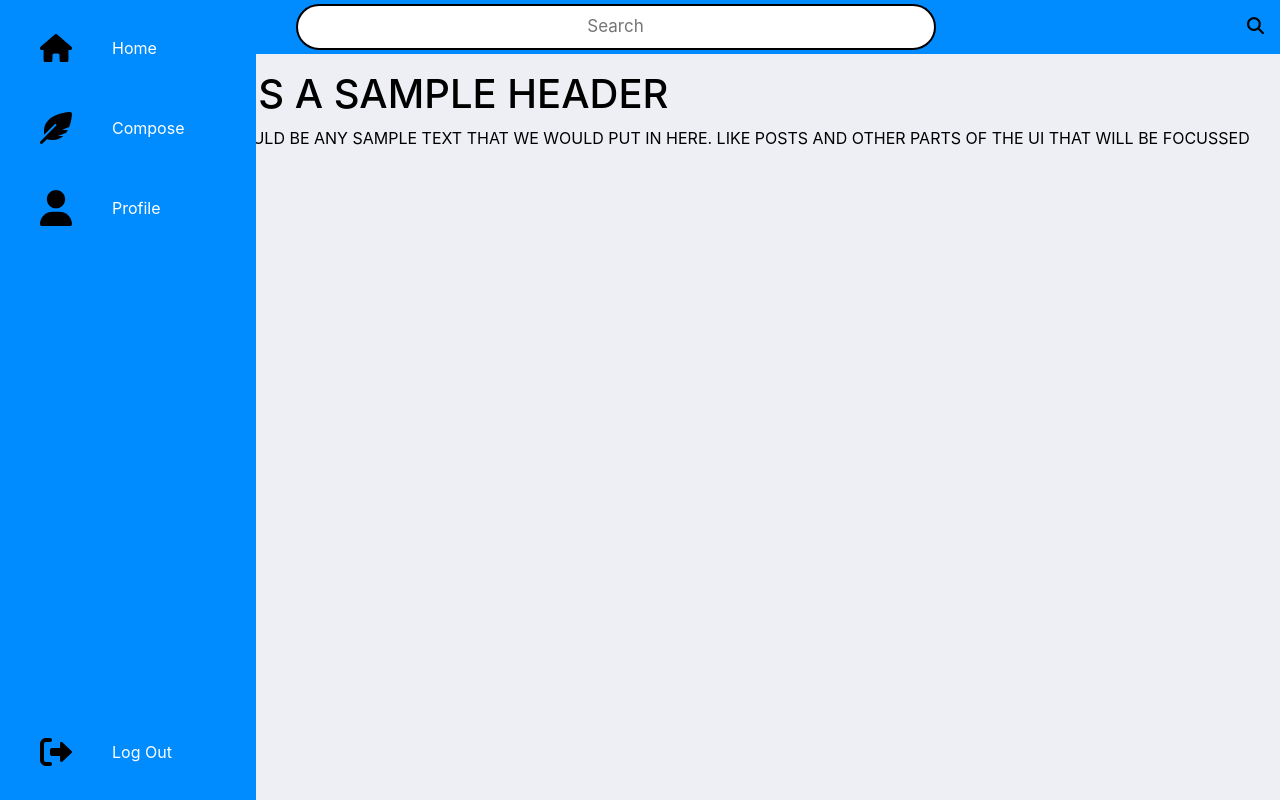
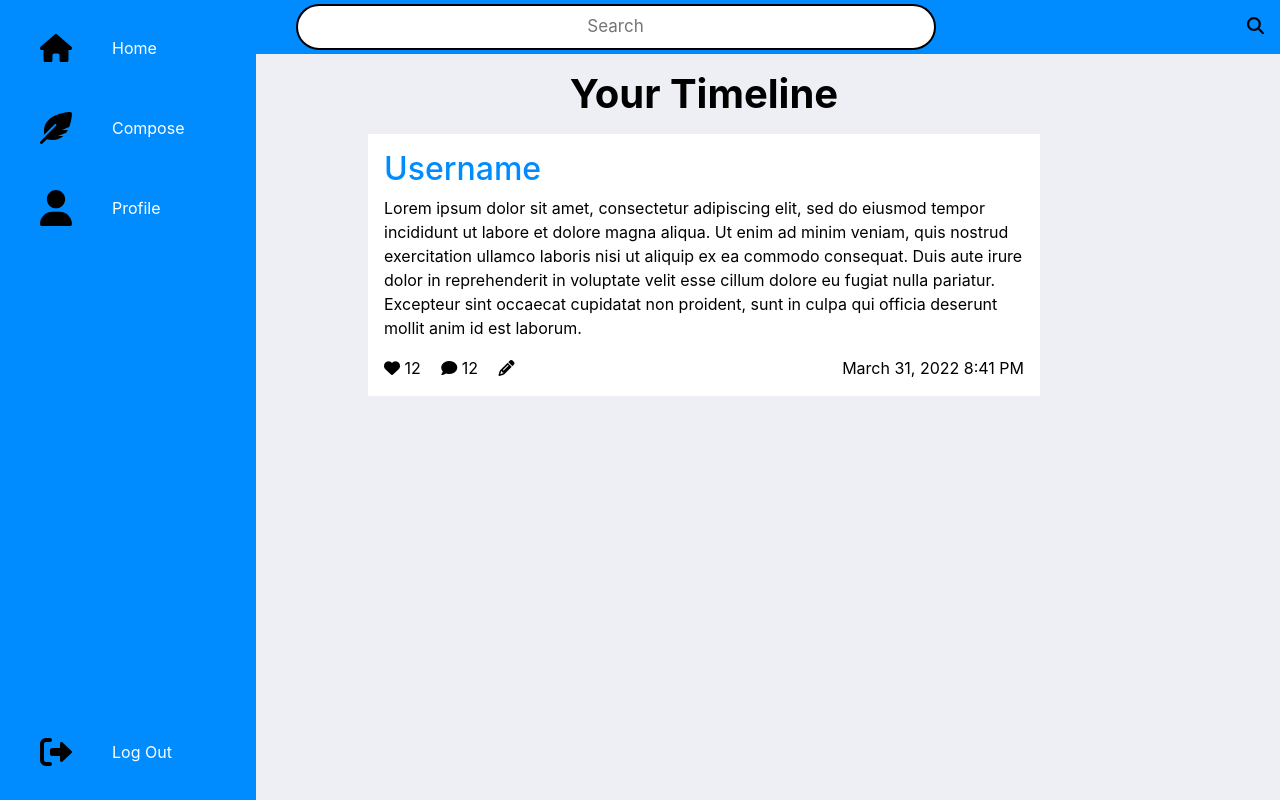
Before and after one commit to Intro-to-SE-lab-Spring-22/Group-6, a PHP site: page /source-code/home.php in a window 1280 px wide. Run offline with PHP 8.4, Linux system fonts and the light colour scheme; the visitor is signed in with stand-in values (Sample User, id 1); some libraries are stand-ins or nearby versions.

Commit message:
Create post class for homepage Fixes #21

```diff
--- a/source-code/css/style.css
+++ b/source-code/css/style.css
@@ -198,3 +198,64 @@ body::-webkit-scrollbar-thumb{
   font-size: 17px; */
 
 }
+
+.homepage h1 {
+  text-align: center;
+  font-weight: bold
+}
+
+/* Post Styling */
+
+.post {
+  margin: 1rem auto;
+  width: clamp(20rem, 60%, 60%);
+  background-color: white;
+  padding: 1rem;
+}
+
+@media screen and (max-width: 480px) {
+  .post {
+    width: 90%
+  }
+}
+
+.post h2 {
+  color: #008cff;
+  font-weight: 550;
+}
+
+.post-footer {
+  width: auto;
+  display: flex;
+  justify-content: space-between;
+  flex-wrap: wrap;
+}
+
+.post-icon-holder {
+  display: inline;
+}
+
+.post-icon {
+  display: inline;
+  margin-right: 1rem;
+  transition: color 0.2s;
+}
+
+.post-icon:hover {
+  color: #008cff;
+}
+
+.post-icon-like.is-liked {
+  color: #008cff;
+}
+
+.post-icon p {
+  display: inline;
+  color: black;
+}
+
+.post-date {
+  display: inline;
+  margin-left: auto;
+  margin-right: 0;
+}
--- a/source-code/home.php
+++ b/source-code/home.php
@@ -71,13 +71,40 @@ require_once("verify_user.php");
                 </a>
         </nav>
 
-        <main>
+        <main class="homepage">
             <h1>
-                THIS IS A SAMPLE HEADER
+                Your Timeline
             </h1>
-            <p>
-                AND THIS WOULD BE ANY SAMPLE TEXT THAT WE WOULD PUT IN HERE. LIKE POSTS AND OTHER PARTS OF THE UI THAT WILL BE FOCUSSED ON
-            </p>
+
+            <div class="post">
+                <h2>Username</h2>
+                <p>
+                    Lorem ipsum dolor sit amet, consectetur adipiscing elit,
+                    sed do eiusmod tempor incididunt ut labore et dolore magna aliqua.
+                    Ut enim ad minim veniam, quis nostrud exercitation ullamco laboris
+                    nisi ut aliquip ex ea commodo consequat. Duis aute irure dolor in
+                    reprehenderit in voluptate velit esse cillum dolore eu fugiat nulla
+                    pariatur. Excepteur sint occaecat cupidatat non proident, sunt in
+                    culpa qui officia deserunt mollit anim id est laborum.
+                </p>
+                <div class="post-footer">
+                    <div class="post-icon-holder">
+                        <div class="post-icon post-icon-like">
+                            <i class="fa-solid fa-heart"></i>
+                            <p>12</p>
+                        </div>
+                        <div class="post-icon post-icon-comment">
+                            <i class="fa-solid fa-comment"></i>
+                            <p>12</p>
+                        </div>
+                        <div class="post-icon post-icon-edit">
+                            <i class="fa-solid fa-pencil"></i>
+                        </div>
+                    </div>
+                    <div class="post-date">March 31, 2022 8:41 PM</div>
+                </div>
+            </div>
+
         </main>
     </div>
 </body>
```
